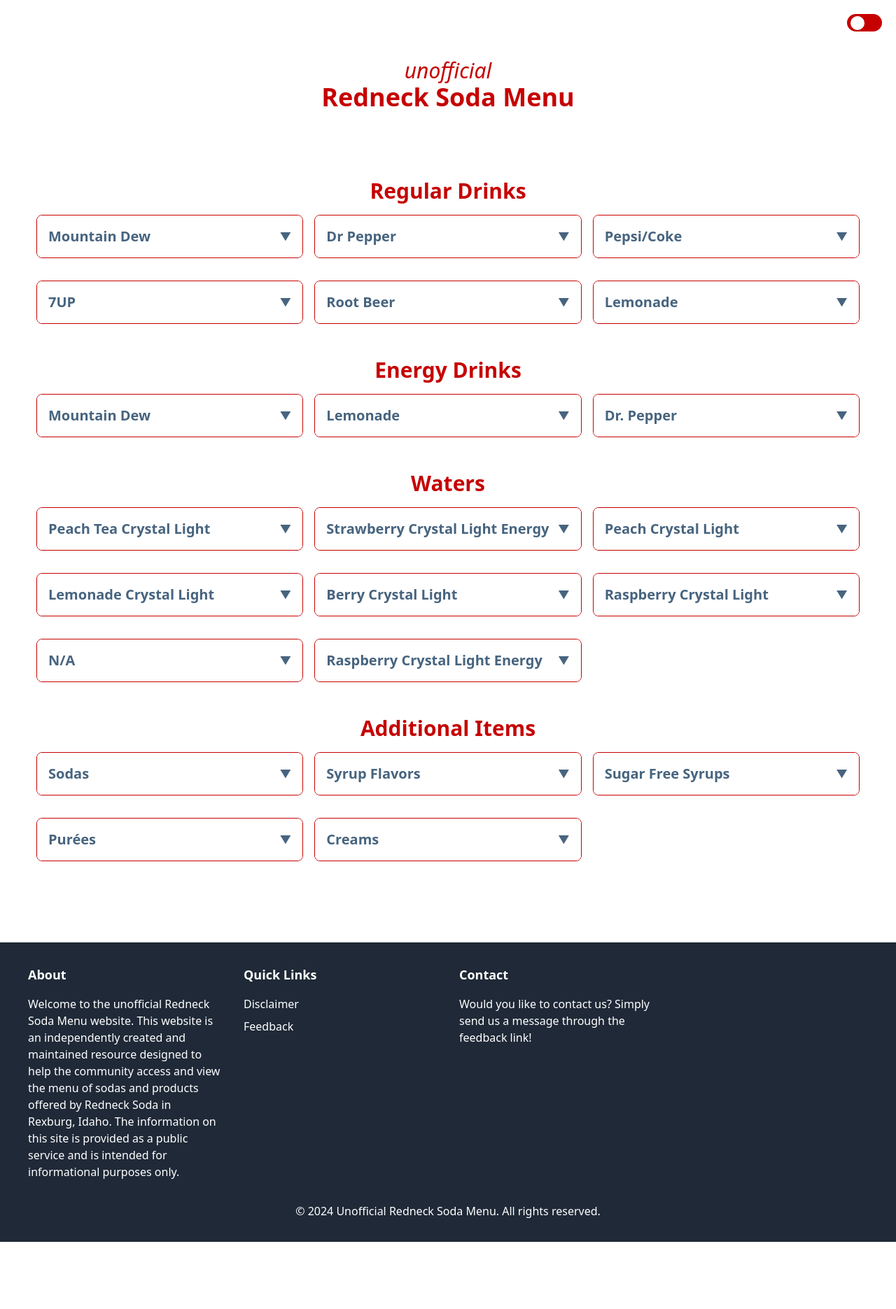
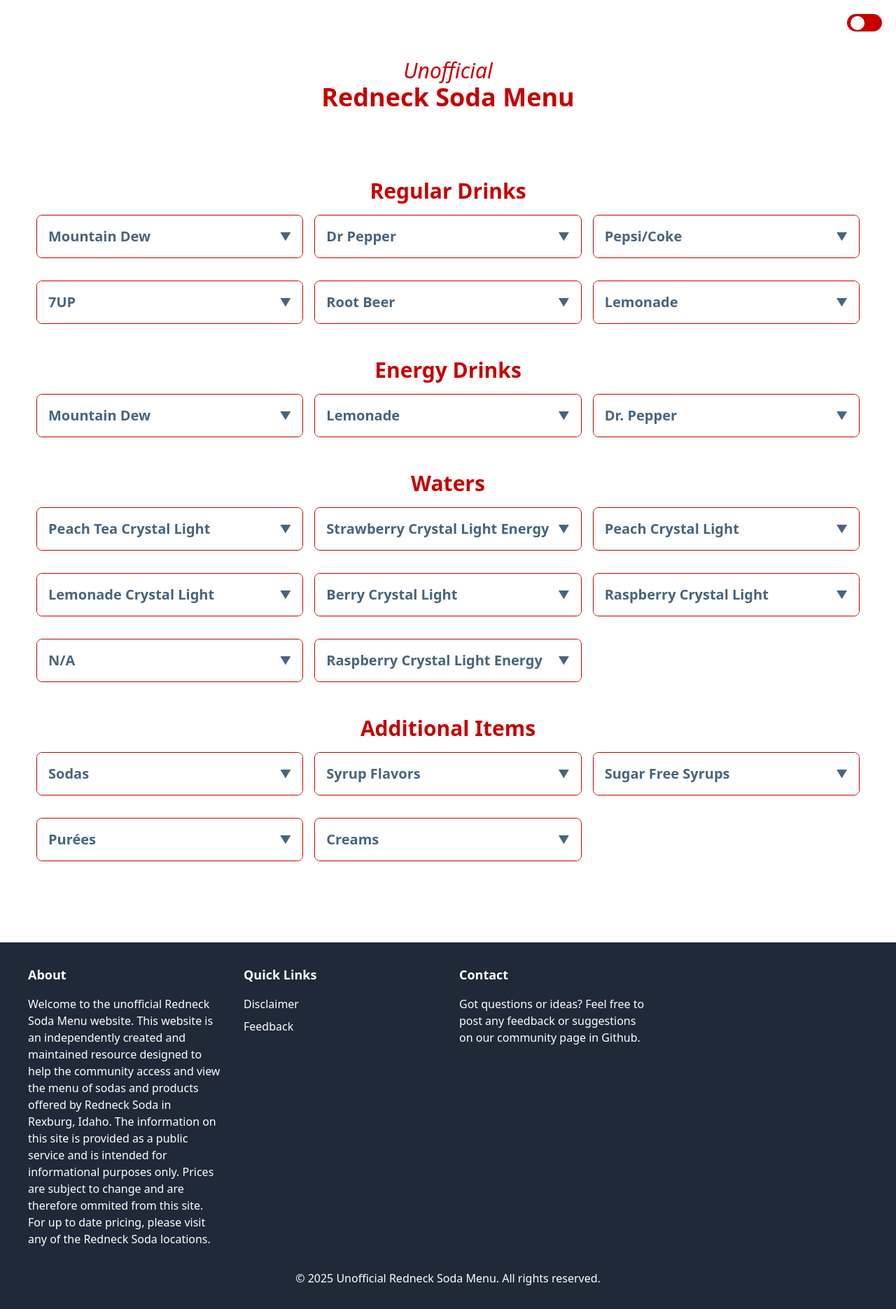
Before and after one commit to Atreyu4EVR/unofficial-Redneck-Soda-Menu, a Flask app: page / in a window 1280 px wide. Shown: the whole page at 70% size. Before the commit the page ends 1775 px from the top, so only its background shows below. Run offline with Flask 3, Linux system fonts and the light colour scheme.

Commit message:
Update footer and header text with minor refinements

```diff
--- a/templates/menu.html
+++ b/templates/menu.html
@@ -187,7 +187,7 @@
         <div class="theme-switch" id="theme-toggle">
           <div class="handle"></div>
         </div>
-        <h2 class="text-3xl font-medium italic text-center mb-0">unofficial</h2>
+        <h2 class="text-3xl font-medium italic text-center mb-0">Unofficial</h2>
         <h1 class="text-4xl font-extrabold text-center mb-24">
           Redneck Soda Menu
         </h1>
@@ -413,7 +413,9 @@
               help the community access and view the menu of sodas and products
               offered by Redneck Soda in Rexburg, Idaho. The information on this
               site is provided as a public service and is intended for
-              informational purposes only.
+              informational purposes only. Prices are subject to change and are
+              therefore ommited from this site. For up to date pricing, please
+              visit any of the Redneck Soda locations.
             </p>
           </div>
           <div>
@@ -426,7 +428,7 @@
               </li>
               <li>
                 <a
-                  href="https://forms.gle/dLCSiHa66eu9bgfE8"
+                  href="https://github.com/Atreyu4EVR/unofficial-Redneck-Soda-Menu/discussions"
                   class="hover:text-gray-300"
                   >Feedback</a
                 >
@@ -438,15 +440,15 @@
             <ul class="space-y-2">
               <li>
                 <p class="hover:text-gray-300">
-                  Would you like to contact us? Simply send us a message through
-                  the feedback link!
+                  Got questions or ideas? Feel free to post any feedback or
+                  suggestions on our community page in Github.
                 </p>
               </li>
             </ul>
           </div>
         </div>
         <div class="text-center mt-8">
-          <p>© 2024 Unofficial Redneck Soda Menu. All rights reserved.</p>
+          <p>© 2025 Unofficial Redneck Soda Menu. All rights reserved.</p>
         </div>
       </div>
     </footer>
```
